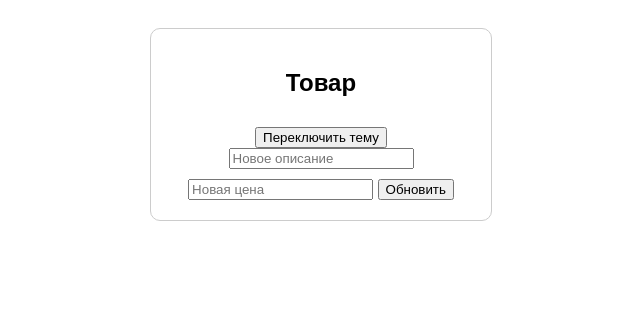
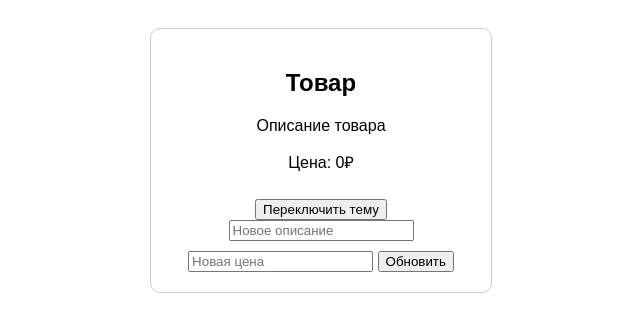
Before and after one commit to AnisimovStas/card, a plain HTML site: page index.html in a window 1280 px wide. Both pictures are taken after a click on the button "Обновить". Shown: the whole page, without its empty margins (319-959 px from the left). Drawn offline with Linux system fonts and the light colour scheme.

Commit message:
added fixes

```diff
--- a/index.html
+++ b/index.html
@@ -53,7 +53,7 @@
       const card = document.getElementById("productCard");
 
       console.log(switchThemeButton);
-      switchThemeButton.onclick = function () {
+      switchThemeButton.addEventListener("click", () => {
         console.log(card.classList);
         if (card.classList.contains("light")) {
           card.classList.remove("light");
@@ -62,34 +62,38 @@
           card.classList.remove("dark");
           card.classList.add("light");
         }
-      };
+      });
       const productDescription = document.getElementById("productDescription");
       const productPrice = document.getElementById("productPrice");
       const descriptionInput = document.getElementById("descriptionInput");
       const priceInput = document.getElementById("priceInput");
       const updateButton = document.getElementById("updateButton");
-      function changeDescriptionInHtml(newText) {
-        productDescription.innerText = newText;
+      function changeTextInHtml(htmlElement, newText) {
+        htmlElement.innerText = newText;
       }
-      function changePriceInHtml(newText) {
-        productPrice.innerText = newText;
-      }
+
       function updateDescription() {
         // Получаем значения из инпута
         const value = descriptionInput.value;
+        if (!value) return;
         // Плочуеные значения вставляем в ХТМЛ
-        changeDescriptionInHtml(value);
+        changeTextInHtml(productDescription, value);
+      }
+
+      function priceTextTemplate(value) {
+        return `Цена: ${value}₽`;
       }
       function updatePrice() {
-        const value = priceInput.value;
-        changePriceInHtml(value);
+        const newPrice = priceInput.value || 0;
+        changeTextInHtml(productPrice, priceTextTemplate(newPrice));
       }
       function updateInfo() {
         updateDescription();
         updatePrice();
       }
 
-      updateButton.onclick = () => updateInfo();
+      updateButton.addEventListener("click", updateInfo);
+      // updateButton.onclick = () => updateInfo();
     </script>
   </body>
 </html>
```
